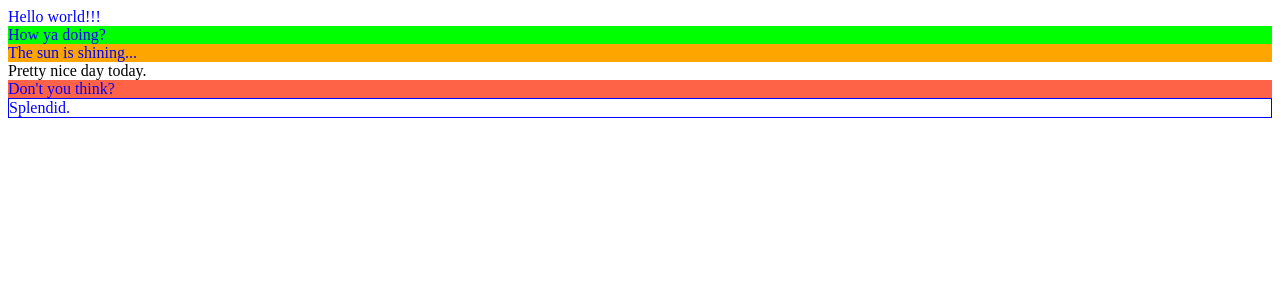
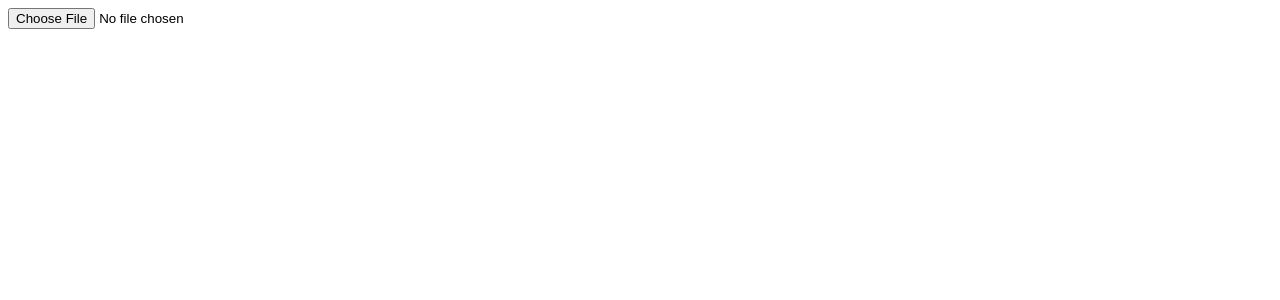
Before and after one commit to lovey25/EveryxDemo, a React (Create React App) app: page / in a window 1280 px wide. Shown: the top 300 px of the page. Built offline with nearby package versions, Linux system fonts and the light colour scheme.

Commit message:
Read text from file

```diff
--- a/src/App.js
+++ b/src/App.js
@@ -1,35 +1,40 @@
-import styled from "styled-components";
+import { useState } from "react";
 
-const Thing = styled.div`
-  color: blue;
-  &:hover {
-    color: red; // <Thing>요소 중 마우스가 올라간 모든 요소의 글씨는 붉은색
-  }
-  & ~ & {
-    background: tomato; // <Thing>의 형제 요소중 모든 <Thing>의 배경은 토마토색
-  }
-  & + & {
-    background: lime; // <Thing> 바로 다음에 오는 <Thing>의 배경은 라임색
-  }
-  &.something {
-    background: orange; // <Thing>요소 중 클래스명이 ".something"이면 배경을 오랜지색
-  }
-  .something-else & {
-    border: 1px solid; // 클래스명이 ".something-else"인 모든 요소중 자식 요소에 <Thing>이 있으면 테두리 그리기
-  }
-`;
+function App() {
+  const [data, setData] = useState([]);
 
-export default function App() {
+  const readFileData = async (e) => {
+    const reader = new FileReader();
+
+    try {
+      const file = e.target.files[0];
+
+      // reader.readAsArrayBuffer(file);
+      reader.onload = (result) => {
+        console.log("0");
+        // result = new Int8Array(result);
+        console.log("1", result.target);
+        setData(result.target.result);
+      };
+
+      reader.readAsText(file);
+    } catch (err) {
+      console.log("err", err);
+    }
+  };
+
   return (
-    <div className="App">
-      <Thing>Hello world!!!</Thing>
-      <Thing>How ya doing?</Thing>
-      <Thing className="something">The sun is shining...</Thing>
-      <div>Pretty nice day today.</div>
-      <Thing>Don't you think?</Thing>
-      <div className="something-else">
-        <Thing>Splendid.</Thing>
-      </div>
-    </div>
+    <>
+      <input
+        type="file"
+        // accept="image/png, image/jpeg"
+        onChange={readFileData}
+      />
+      <br />
+      <br />
+      <div>{data}</div>
+    </>
   );
 }
+
+export default App;
```
